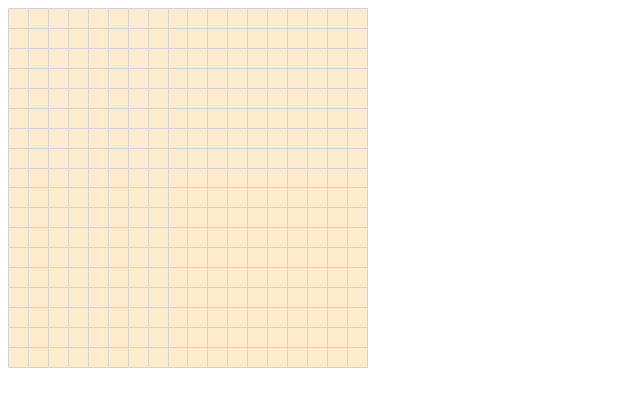
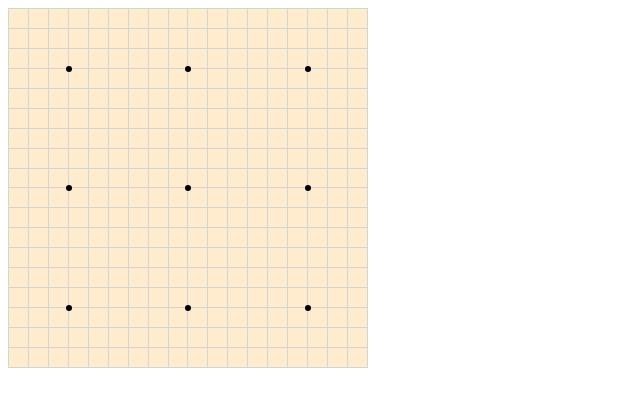
Before and after one commit to ssseok/seok.gomoku, a plain HTML site: page index.html in a window 1280 px wide. Shown: the full height of the page, 0-640 px from the left. Drawn offline with Linux system fonts and the light colour scheme.

Commit message:
feat : 바둑판 화점 그리기

```diff
--- a/css/style.css
+++ b/css/style.css
@@ -28,4 +28,15 @@
 .square {
     border: thin solid lightgray;
     padding: 0;
+    position: relative;
 }
+
+.star-point {
+    position: absolute;
+    top: -3px;
+    left: -3px;
+    width: 6px;
+    height: 6px;
+    background-color: black;
+    border-radius: 50%;
+}
--- a/js/index.js
+++ b/js/index.js
@@ -5,6 +5,19 @@ const go = document.getElementById('go'); // 돌이 놓일 위치를 나타내
 // 게임 상태
 let currentPlayer = 'black'; // 현재 플레이어 ('black' 또는 'white')
 let boardState; // 17x17 배열로 게임 보드의 논리 상태를 추적
+
+// 화점 위치
+const starPoints = [
+    [3, 3],
+    [3, 9],
+    [3, 15],
+    [9, 3],
+    [9, 9],
+    [9, 15],
+    [15, 3],
+    [15, 9],
+    [15, 15],
+];
 
 // 게임 초기화
 initializeBoard(); // 게임 시작 시 보드를 초기화
@@ -18,6 +31,13 @@ function createCheckerboard() {
         for (let j = 0; j < 18; j++) {
             const td = document.createElement('td'); // 새로운 셀 생성
             td.setAttribute('class', 'square'); // 스타일링을 위한 클래스 지정
+
+            if (starPoints.some(([x, y]) => x === i && y === j)) {
+                const point = document.createElement('div');
+                point.setAttribute('class', 'star-point');
+                td.appendChild(point);
+            }
+
             tr.appendChild(td); // 현재 행에 셀 추가
         }
     }
```
